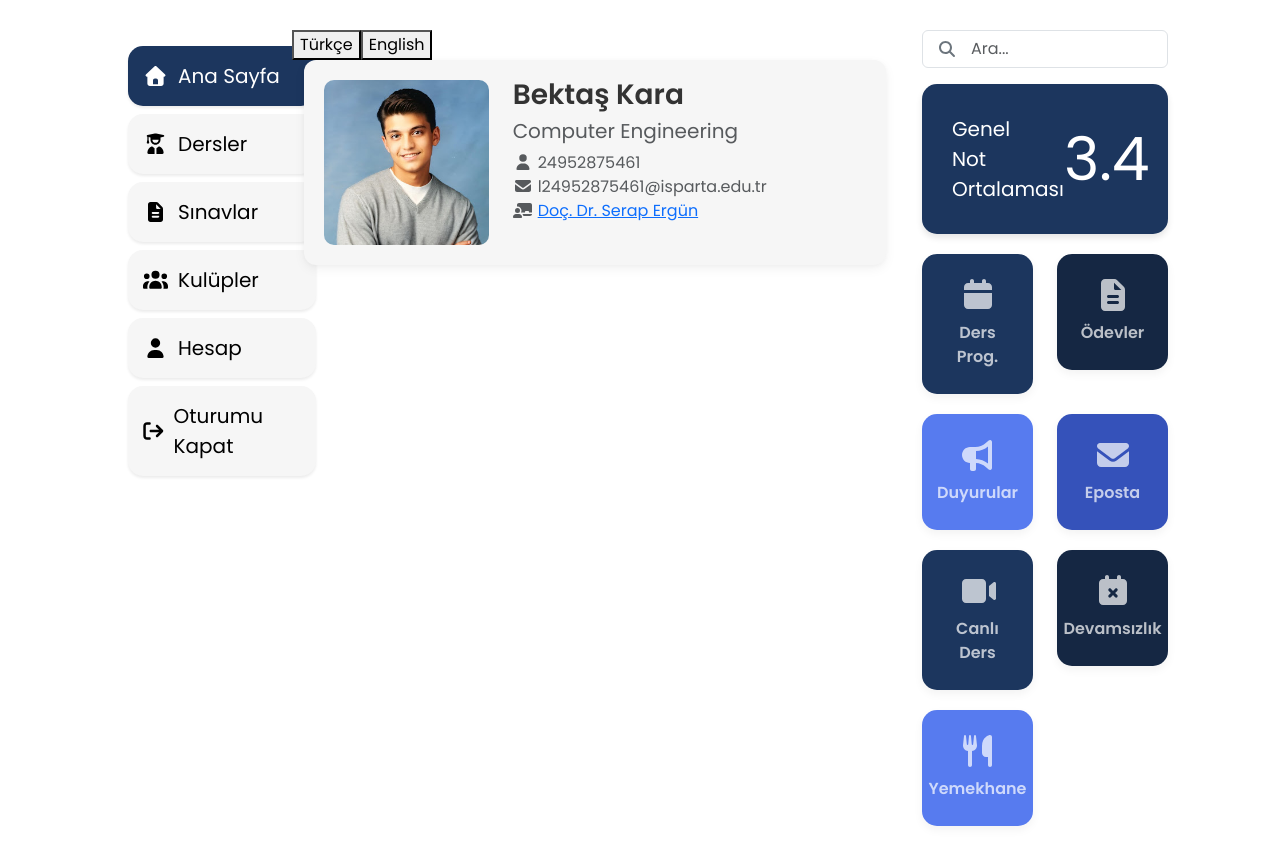
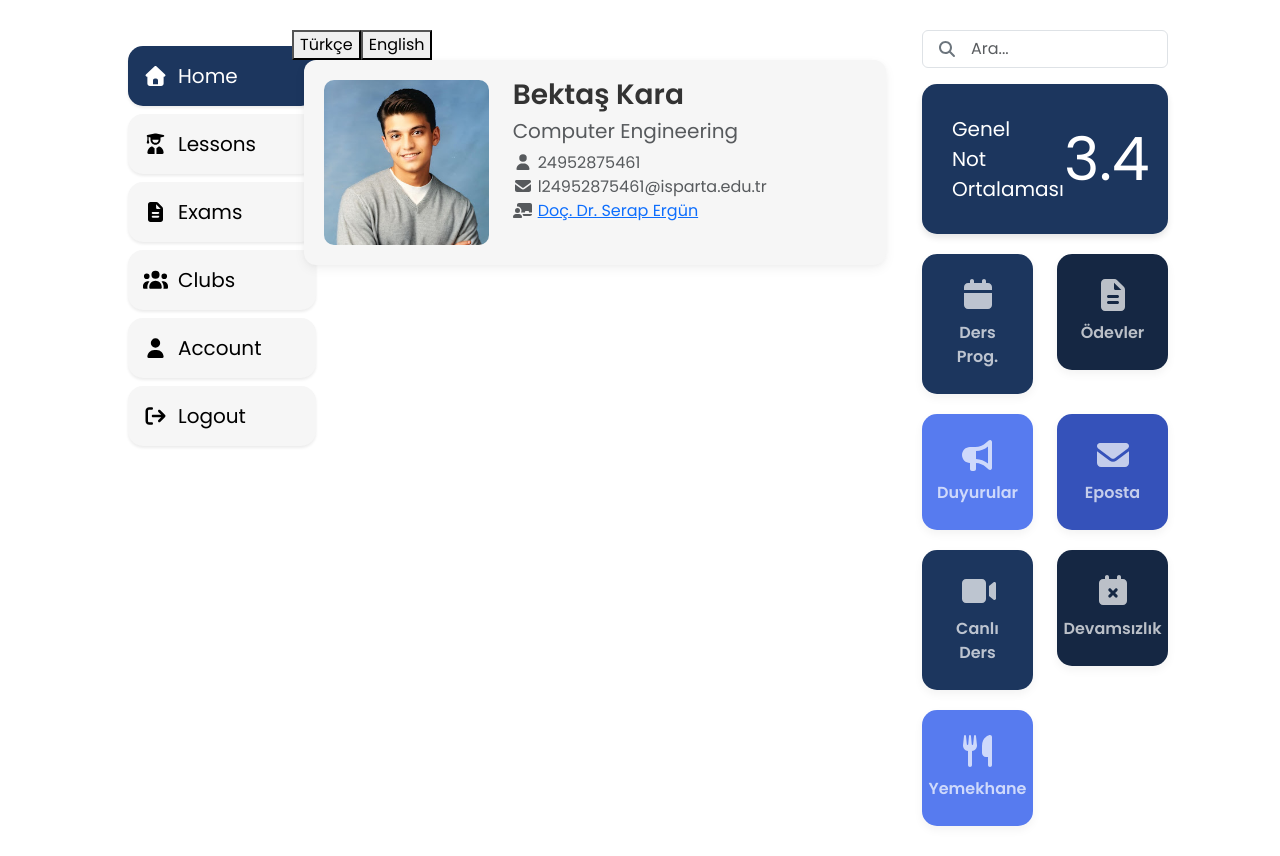
Before and after one commit to bektaskraa/isubu-obs, a React (Vite) app: page / in a window 1280 px wide. Built offline with nearby package versions, Linux system fonts and the light colour scheme.

Commit message:
feat(sidebar): add translations and localization support

```diff
--- a/locales/en/translation.json
+++ b/locales/en/translation.json
@@ -1 +1,13 @@
-{ "Computer Engineering": "Computer Engineering" }
+{
+  "_title": "Home",
+  "Computer Engineering": "Computer Engineering",
+
+  "_title": "Sidebar",
+  "Home Page": "Home",
+  "Lessons Page": "Lessons",
+  "Exams Page": "Exams",
+  "Clubs Page": "Clubs",
+  "Account Page": "Account",
+  "Logout": "Logout"
+
+}
--- a/locales/tr/translation.json
+++ b/locales/tr/translation.json
@@ -1 +1,13 @@
-{ "Computer Engineering": "Bilgisayar Mühendisliği" }
+{
+  "_title": "Home",
+  "Computer Engineering": "Bilgisayar Mühendisliği",
+
+  "_title": "Sidebar",
+  "Home Page": "Ana Sayfa",
+  "Lessons Page": "Dersler",
+  "Exams Page": "Sınavlar",
+  "Clubs Page": "Kulüpler",
+  "Account Page": "Hesap",
+  "Logout": "Oturumu Kapat"
+
+}
--- a/src/components/Sidebar.jsx
+++ b/src/components/Sidebar.jsx
@@ -1,6 +1,11 @@
 import React, { useState, useEffect, useRef } from "react";
+import { NavLink } from "react-router-dom";
+
+// Stylesheet
 import "./Sidebar.css";
-import { NavLink } from "react-router-dom";
+
+// Icons
+import { FontAwesomeIcon } from "@fortawesome/react-fontawesome";
 import {
     faHome,
     faUserGraduate,
@@ -9,14 +14,18 @@ import {
     faUser,
     faSignOut,
 } from "@fortawesome/free-solid-svg-icons";
-import { FontAwesomeIcon } from "@fortawesome/react-fontawesome";
+
+// Localization
+import { useTranslation } from "react-i18next";
+
+
 
 function Sidebar() {
     const [sidebarOpen, setSidebarOpen] = useState(false);
     const sidebarRef = useRef(null);
     const toggleRef = useRef(null);
+    const { t } = useTranslation();
 
-    // dışına tıklayınca kapan
     useEffect(() => {
         const handleClickOutside = (e) => {
             if (
@@ -50,31 +59,31 @@ function Sidebar() {
                     <li className="nav-item mb-2">
                         <NavLink to="/" className="nav-link nav-button">
                             <FontAwesomeIcon icon={faHome} />
-                            Ana Sayfa
+                            {t("Home Page")}
                         </NavLink>
                     </li>
                     <li className="nav-item mb-2">
                         <NavLink to="/dersler" className="nav-link nav-button">
                             <FontAwesomeIcon icon={faUserGraduate} />
-                            Dersler
+                            {t("Lessons Page")}
                         </NavLink>
                     </li>
                     <li className="nav-item mb-2">
                         <NavLink to="/sinavlar" className="nav-link nav-button">
                             <FontAwesomeIcon icon={faFileLines} />
-                            Sınavlar
+                            {t("Exams Page")}
                         </NavLink>
                     </li>
                     <li className="nav-item mb-2">
                         <NavLink to="/kulupler" className="nav-link nav-button">
                             <FontAwesomeIcon icon={faUsers} />
-                            Kulüpler
+                            {t("Clubs Page")}
                         </NavLink>
                     </li>
                     <li className="nav-item mb-2">
                         <NavLink to="/hesap" className="nav-link nav-button">
                             <FontAwesomeIcon icon={faUser} />
-                            Hesap
+                            {t("Account Page")}
                         </NavLink>
                     </li>
                     <li className="nav-item mb-2">
@@ -84,7 +93,7 @@ function Sidebar() {
                             onClick={() => console.log("Oturumu Kapat")}
                         >
                             <FontAwesomeIcon icon={faSignOut} />
-                            Oturumu Kapat
+                            {t("Logout")}
                         </a>
                     </li>
                 </ul>
```
